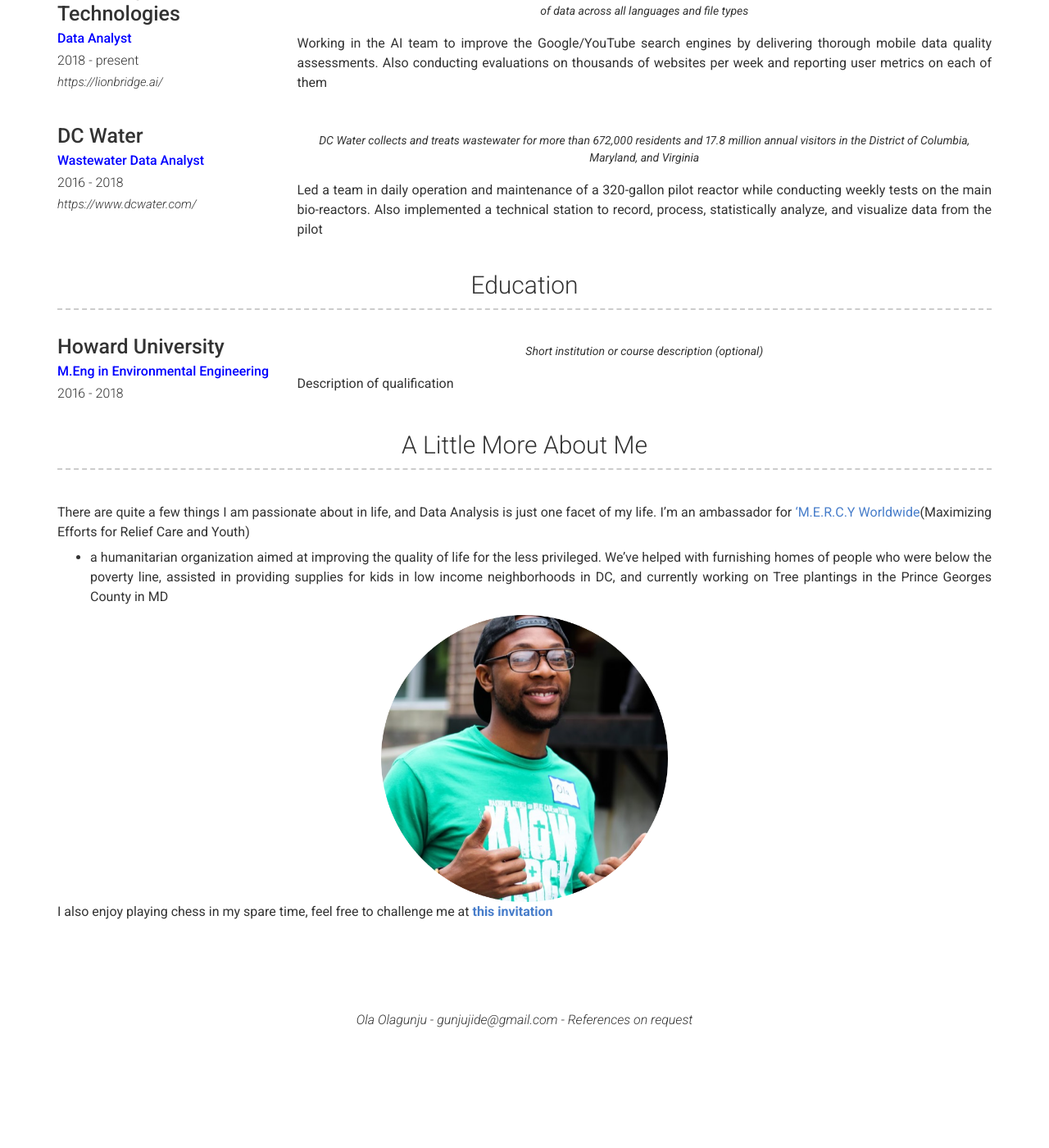
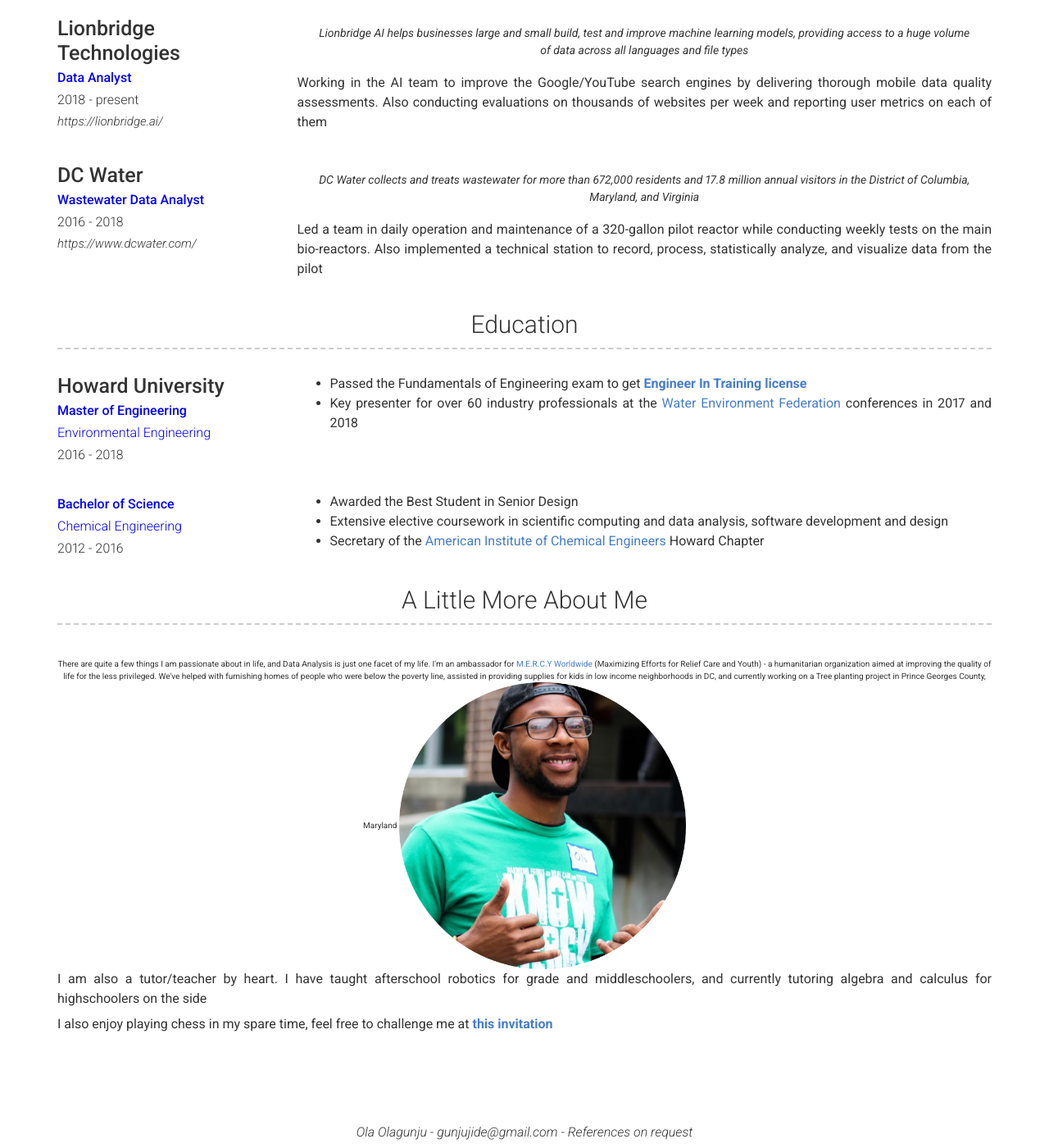
Before and after one commit to OlaOlagunju/cloudgeek.com.ng, a Jekyll site: the page built from index.md, in a window 1280 px wide and 1400 px high, scrolled down 1951 px. Shown: the whole window at 82% size. Built offline with Jekyll 4.4.1, drawn with Linux system fonts in a browser that asks for light colours; nearby versions of some CDN libraries; before the commit the page ends 3214 px from its top, so only the background shows below that; some of the changed text lies outside the part shown.

Commit message:
Update _config.yml

```diff
--- a/_config.yml
+++ b/_config.yml
@@ -55,10 +55,12 @@
   <p>I have a strong aptitude for math, and studied chemical and environmental engineering in college to bolster my skills. It was then I realized that I enjoy problem solving, working with data and providing solutions.
      I've collaborated on many diverse projects from helping Businesses make promising financial investments to improving the efficiency of Wastewater treatment</p>
    I'm proficient with:
-    - Python
-    - SQL
+    - Python (pandas, Django, Selenium, Web Scraping)
+    - SQL (SQLite, MySQL)
+    - Tableau
     - R
     - C++
+    - GIS, BioWin, Civil 3D
   <p>Feel free to download a copy of my resume <strong><a href="https://github.com/OlaOlagunju/portfolio/raw/main/Ola_Olagunju_Resume.pdf">here</a></strong></p>
 
 content:
@@ -178,21 +180,36 @@
     content:
       - layout: top-left
         title: Howard University
-        sub_title: <p style="color:blue">M.Eng in Environmental Engineering</p>
+        sub_title: <p style="color:blue">Master of Engineering</p>
+                   <p style="color:blue">Environmental Engineering</p>
         caption: 2016 - 2018
-        quote: >
-          Short institution or course description (optional)
+        #quote: >
+          #Short institution or course description (optional)
         description: | # this will include new lines to allow paragraphs
-          Description of qualification
+          - Passed the Fundamentals of Engineering exam to get <strong><a href="https://github.com/OlaOlagunju/portfolio/blob/main/Ola_FE_NCEES%20Result%20Verification.pdf">Engineer In Training license</a></strong>
+          - Key presenter for over 60 industry professionals at the <a href="https://www.wef.org/">Water Environment Federation</a> conferences in 2017 and 2018
+      - layout: top-left
+        title:
+        sub_title: <p style="color:blue">Bachelor of Science</p>
+                   <p style="color:blue">Chemical Engineering</p>
+        caption: 2012 - 2016
+        #quote: >
+          #Short institution or course description (optional)
+        description: | # this will include new lines to allow paragraphs
+          - Awarded the Best Student in Senior Design
+          - Extensive elective coursework in scientific computing and data analysis, software development and design
+          - Secretary of the <a href="https://www.aiche.org/">American Institute of Chemical Engineers</a> Howard Chapter
+
   - title: A Little More About Me
     layout: text
     content: | # this will include new lines to allow paragraphs
-      There are quite a few things I am passionate about in life, and Data Analysis is just one facet of my life.
-      I'm an ambassador for <a href="https://mercyworldwide.org/">'M.E.R.C.Y Worldwide</a>(Maximizing Efforts for Relief Care and Youth)
-      - a humanitarian organization aimed at improving the quality of life for the less privileged. We've helped with furnishing homes of people who were below the poverty line,
-      assisted in providing supplies for kids in low income neighborhoods in DC, and currently working on Tree plantings in the Prince Georges County in MD
-      <center><img src="/images/mecirc.png" width="350" height="350" /></center>
-      I also enjoy playing chess in my spare time, feel free to challenge me at <strong><a href="https://chess.com/play/the1phantomkid">this invitation</a></strong>
+      <center>There are quite a few things I am passionate about in life, and Data Analysis is just one facet of my life.
+      I'm an ambassador for <a href="https://mercyworldwide.org/">M.E.R.C.Y Worldwide </a>(Maximizing Efforts for Relief Care and Youth) -
+      a humanitarian organization aimed at improving the quality of life for the less privileged. We've helped with furnishing homes of people who were below the poverty line,
+      assisted in providing supplies for kids in low income neighborhoods in DC, and currently working on a Tree planting project in Prince Georges County, Maryland
+      <img src="/images/mecirc.png" width="350" height="350" />
+      <p>I am also a tutor/teacher by heart. I have taught afterschool robotics for grade and middleschoolers, and currently tutoring algebra and calculus for highschoolers on the side</p>
+      <p>I also enjoy playing chess in my spare time, feel free to challenge me at <strong><a href="https://chess.com/play/the1phantomkid">this invitation</a></strong></p></center>
 # Footer
 footer_show_references: true
 # references_title: References on request (Override references text)
```
